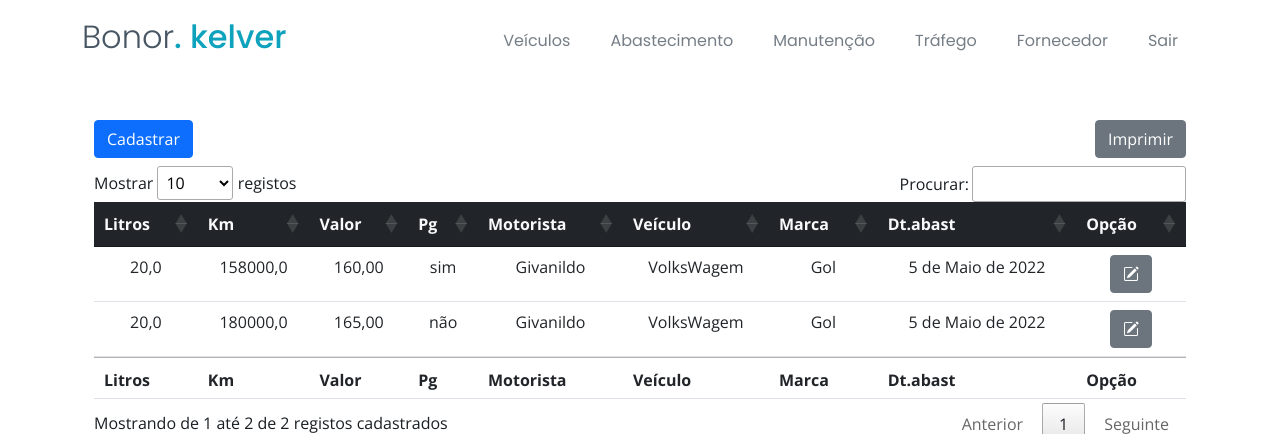
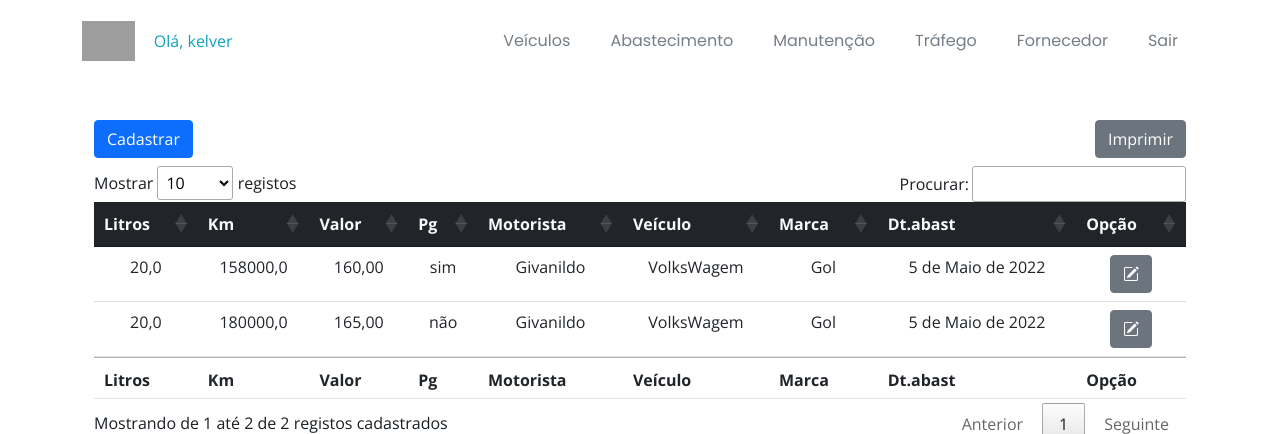
Before and after one commit to kelver-web/bonor, a Django app: page /abastecimento/ in a window 1280 px wide. Shown: the top 434 px of the page. Run offline with Django 4.2, Linux system fonts and the light colour scheme; a user stored in the database is signed in; data comes from the database, SQL or seed files in the repository; both versions use the stored data as it was after the commit; some libraries are stand-ins or nearby versions; grey boxes are pictures that could not be loaded.

```diff
--- a/core/templates/index.html
+++ b/core/templates/index.html
@@ -44,7 +44,7 @@
       {% if user.is_authenticated %}
       <a href="/" class="logo d-flex align-items-center scrollto me-auto me-lg-0">
 
-        <h1>Bonor<span>. {{ user }}</span></h1>
+        <img src="https://texbrasil.com.br/wp-content/uploads/2020/09/bonor-botoes.png">&nbsp;&nbsp; Olá, {{ user }}
 
       </a>
       <nav id="navbar" class="navbar">
--- a/core/views.py
+++ b/core/views.py
@@ -12,7 +12,8 @@ from .models import Vehicle, Provider, Supply, Maintenance, Traffic
 
 # Create your views here.
 
-@login_required
+
+@login_required(login_url='login')
 def index(request):
     veiculos = Vehicle.objects.all()
     fornecedores = Provider.objects.all()
```
Also changed, not shown: db.sqlite3.
